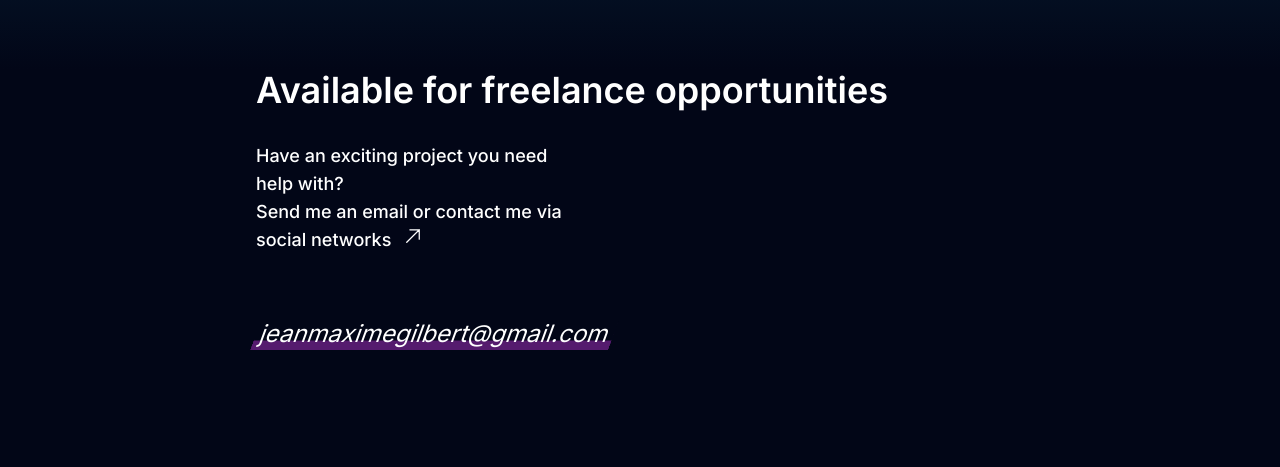
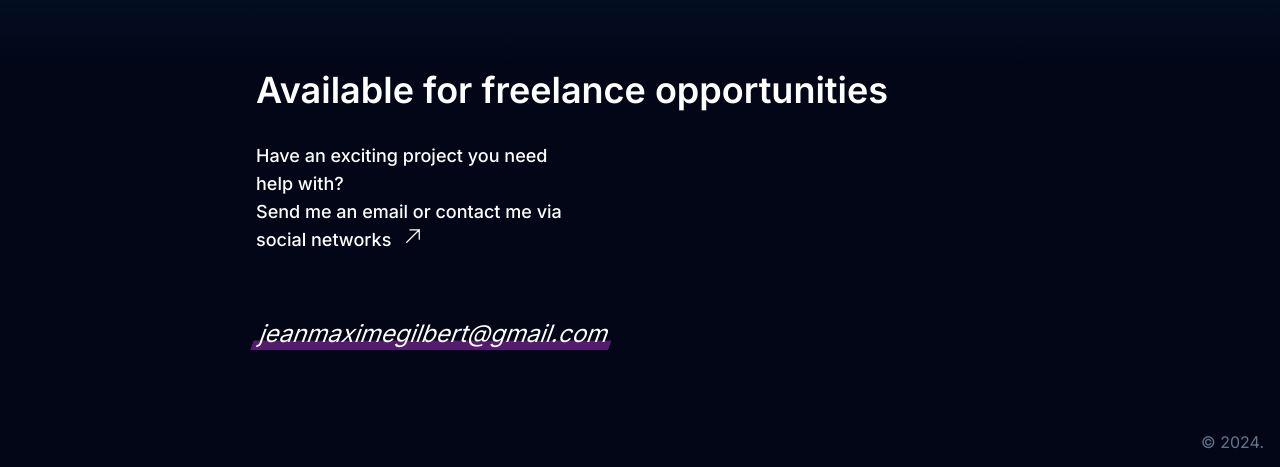
Before and after one commit to jeanmax1me/portfolio, a Next.js app: page / in a window 1280 px wide. Shown: the part 2310-2777 px from the top of the page. Built offline with nearby package versions, Linux system fonts and the light colour scheme.

Commit message:
about/footer

```diff
--- a/src/app/pages/Footer.tsx
+++ b/src/app/pages/Footer.tsx
@@ -8,7 +8,7 @@ export default function Footer() {
   document.getElementById("scrolltop")?.addEventListener("click", scrollToTop);
 
   return (
-    <div className="bg-slate-950 text-white min-h-[400px] pl-[20%]">
+    <div className="bg-slate-950 text-white min-h-[400px] pl-[20%] relative">
           <h2 className="font-semibold text-4xl pb-8">
             Available for freelance opportunities
           </h2>
@@ -43,6 +43,7 @@ export default function Footer() {
               jeanmaximegilbert@gmail.com
             </h2>
           </a>
+          <p className ="absolute bottom-0 right-0 p-4 text-slate-500">© 2024.</p>
         </div>
   );
 }
```
Also changed, not shown: public/hi.png (deleted).
